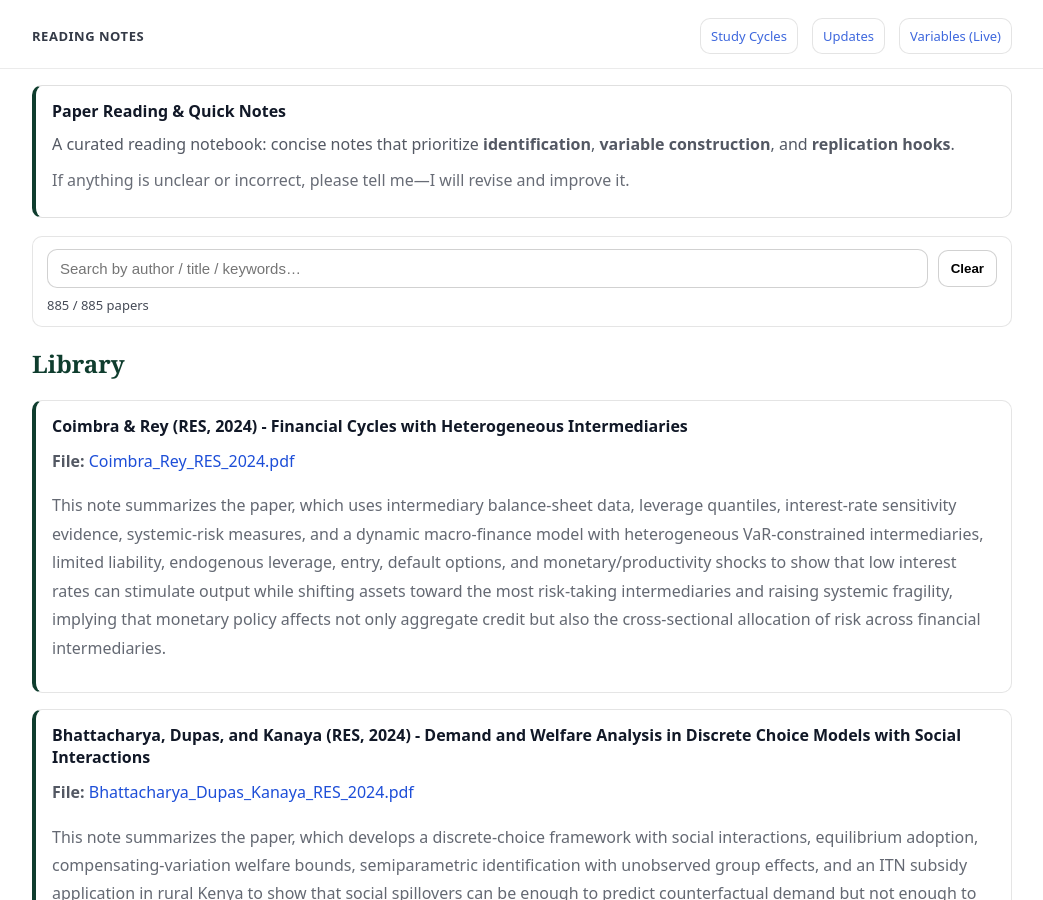
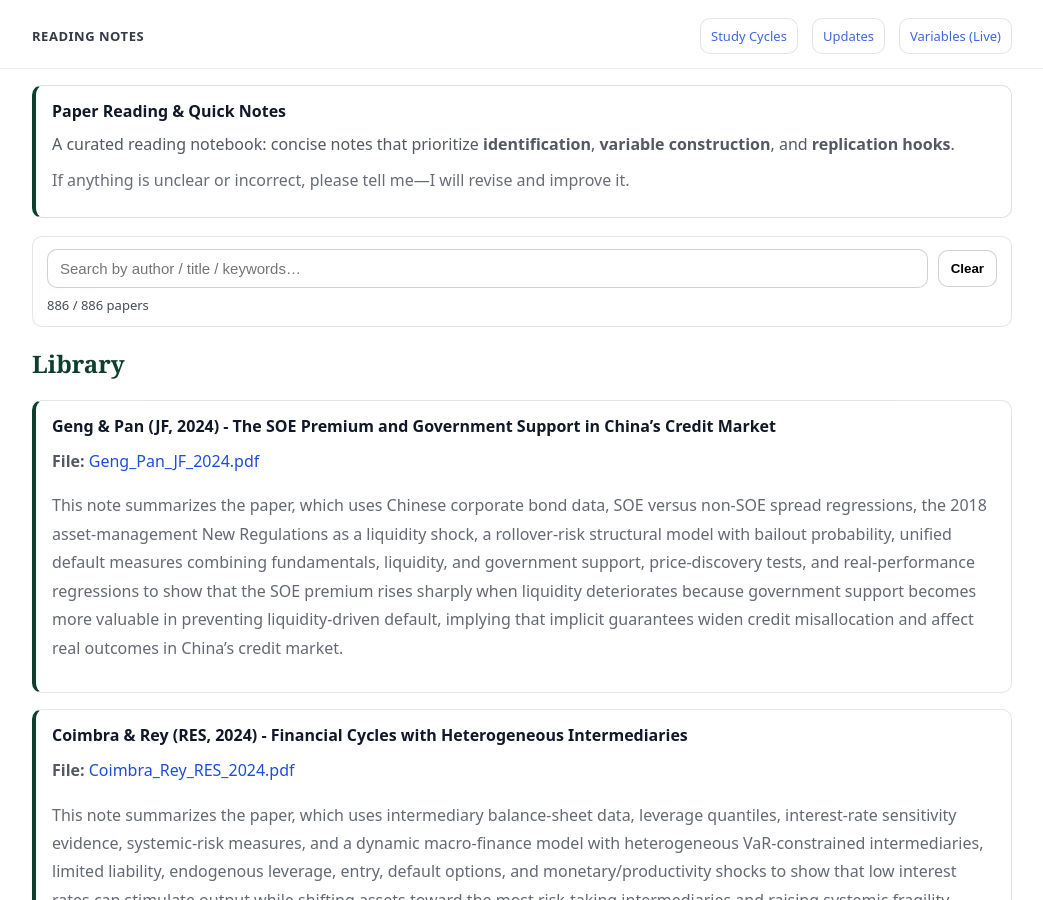
Before and after one commit to yaxinzn/study-archive, a Jekyll site: the page built from reading/index.md, in a window 1280 px wide and 900 px high. Shown: the whole window, without its empty margins (118-1161 px from the left). Built offline with Jekyll 4.4.1, drawn with Linux system fonts in a browser that asks for light colours.

Commit message:
Reading: add/update Geng_Pan_JF_2024.pdf

```diff
--- a/_data/reading.yml
+++ b/_data/reading.yml
@@ -1,3 +1,7 @@
+- title: "Geng & Pan (JF, 2024) - The SOE Premium and Government Support in China’s Credit Market"
+  file: "Geng_Pan_JF_2024.pdf"
+  desc: "This note summarizes the paper, which uses Chinese corporate bond data, SOE versus non-SOE spread regressions, the 2018 asset-management New Regulations as a liquidity shock, a rollover-risk structural model with bailout probability, unified default measures combining fundamentals, liquidity, and government support, price-discovery tests, and real-performance regressions to show that the SOE premium rises sharply when liquidity deteriorates because government support becomes more valuable in preventing liquidity-driven default, implying that implicit guarantees widen credit misallocation and affect real outcomes in China’s credit market."
+
 - title: "Coimbra & Rey (RES, 2024) - Financial Cycles with Heterogeneous Intermediaries"
   file: "Coimbra_Rey_RES_2024.pdf"
   desc: "This note summarizes the paper, which uses intermediary balance-sheet data, leverage quantiles, interest-rate sensitivity evidence, systemic-risk measures, and a dynamic macro-finance model with heterogeneous VaR-constrained intermediaries, limited liability, endogenous leverage, entry, default options, and monetary/productivity shocks to show that low interest rates can stimulate output while shifting assets toward the most risk-taking intermediaries and raising systemic fragility, implying that monetary policy affects not only aggregate credit but also the cross-sectional allocation of risk across financial intermediaries."
```
Also changed, not shown: 1 other file.
